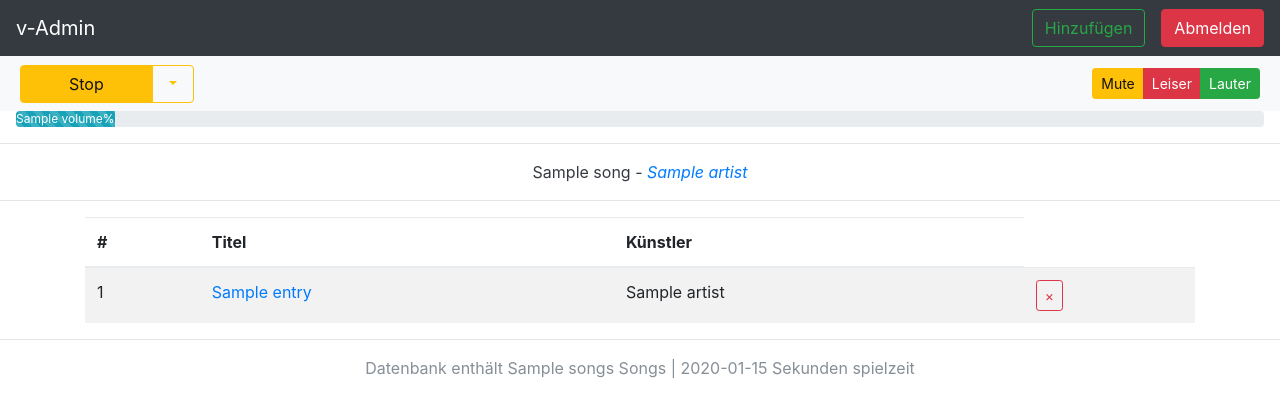
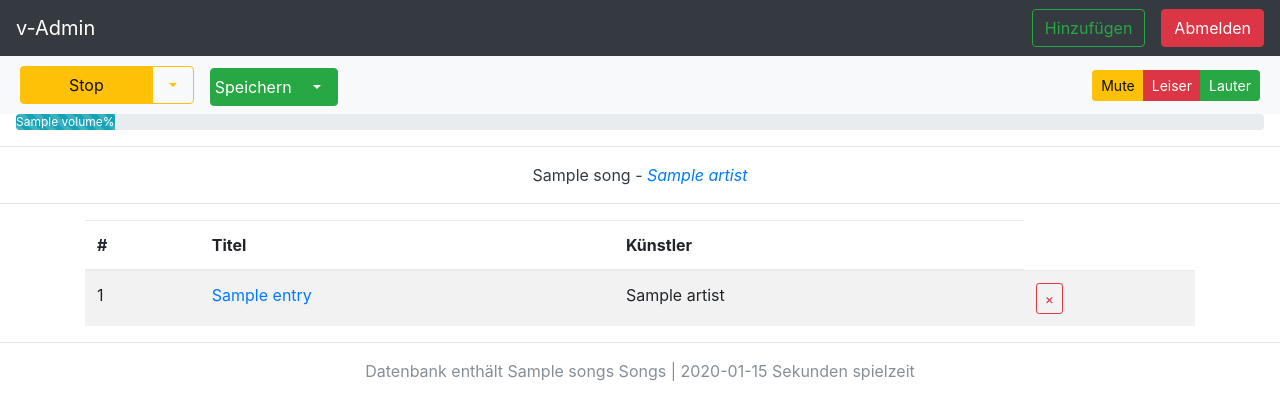
Before and after one commit to robtor-de/vSOUND, a Django app: template web/vSOUND/templates/trctl/admin.html in a window 1280 px wide. Shown: the top 420 px of the page. Run offline with Django 3.2, Linux system fonts and the light colour scheme; the template is opened without the code that fills it: most values are stand-ins (such as "Sample title", 1, 10 or a date in 2020); some libraries are stand-ins or nearby versions.

Commit message:
added playlist view and loader support

```diff
--- a/web/vSOUND/templates/trctl/admin.html
+++ b/web/vSOUND/templates/trctl/admin.html
@@ -41,12 +41,23 @@
         <button type="button" class="btn btn-outline-warning dropdown-toggle dropdown-toggle-split px-3" data-toggle="dropdown" aria-haspopup="true" aria-expanded="false">
           <span class="sr-only">Weitere optionen</span>
         </button>
-      <div class="dropdown-menu">
-        <a class="dropdown-item" href="/ctl/clrp">Wiedergabeliste löschen</a>
-        <a class="dropdown-item" href="/ctl/updt">Bibliothek aktualisieren</a>
-        <a class="dropdown-item" href="/ctl/rscn">Bibliothek neu einlesen</a>
+        <div class="dropdown-menu">
+          <a class="dropdown-item" href="/ctl/clrp">Wiedergabeliste löschen</a>
+          <a class="dropdown-item" href="/ctl/updt">Bibliothek aktualisieren</a>
+          <a class="dropdown-item" href="/ctl/rscn">Bibliothek neu einlesen</a>
+        </div>
+    </div>
+      <div class="btn-group ml-3 mt-1">
+          <button type="button" class="btn btn-success px-1">Speichern</button>
+          <button type="button" class="btn btn-success dropdown-toggle dropdown-toggle-split px-3" data-toggle="dropdown" aria-haspopup="true" aria-expanded="false">
+            <span class="sr-only">Gespeicherte Playlists anzeigen</span>
+          </button>
+          <div class="dropdown-menu">
+            {% for entry in playlists %}
+              <a class="dropdown-item" href="/load={{ entry.playlist }}">{{ entry.playlist }}</a>
+            {% endfor %}
+          </div>
       </div>
-    </div>
     </div>
     <span class="mx-auto"></span>
     <div class="inline-form mx-1 my-1">
@@ -110,8 +121,6 @@
   </p>
 </div>
 
-
-
 <script src="/static/js/jquery.js"></script>
 <script src="/static/js/popper.js"></script>
 <script src="/static/js/bootstrap.js"></script>
--- a/web/vSOUND/trctl/views.py
+++ b/web/vSOUND/trctl/views.py
@@ -127,13 +127,14 @@ def admin_site(request):
         playlist = cli.playlistinfo()
         status = cli.status()
         stats = cli.stats()
+        playlists = cli.listplaylists()
         try:
             current_song = playlist[int(status['song'])]["title"]
             current_artist = playlist[int(status['song'])]["artist"]
         except:
             current_song = ""
             current_artist = ""
-        return render(request, 'trctl/admin.html', {"playlist": playlist, "status": status, "stats": stats, "song": current_song, "artist": current_artist})
+        return render(request, 'trctl/admin.html', {"playlist": playlist, "status": status, "stats": stats, "song": current_song, "artist": current_artist, "playlists": playlists})
     else:
         return redirect("/login/")
 
@@ -167,6 +168,9 @@ def add(request):
     else:
         return redirect("/login/")
 
+def load_playlist(request, playlist_name):
+    return HttpResponse(playlist_name)
+
 def playlist(request):
     cli2 = MPDClient()
     try:
--- a/web/vSOUND/vSOUND/urls.py
+++ b/web/vSOUND/vSOUND/urls.py
@@ -26,6 +26,7 @@ urlpatterns = [
     url(r'^vol=(?P<vol>\D{1})$', views.vol_handler),
     url(r'^id=(?P<action>\D{1})(?P<songid>\d{1,10})', views.id_handler),
     url(r'^add/$', views.add),
+    url(r'^load=(?P<playlist_name>\D+)', views.load_playlist),
 
     #Login and admin page
     url(r'^login/', views.login_screen),
```
Also changed, not shown: web/vSOUND/db.sqlite3.
